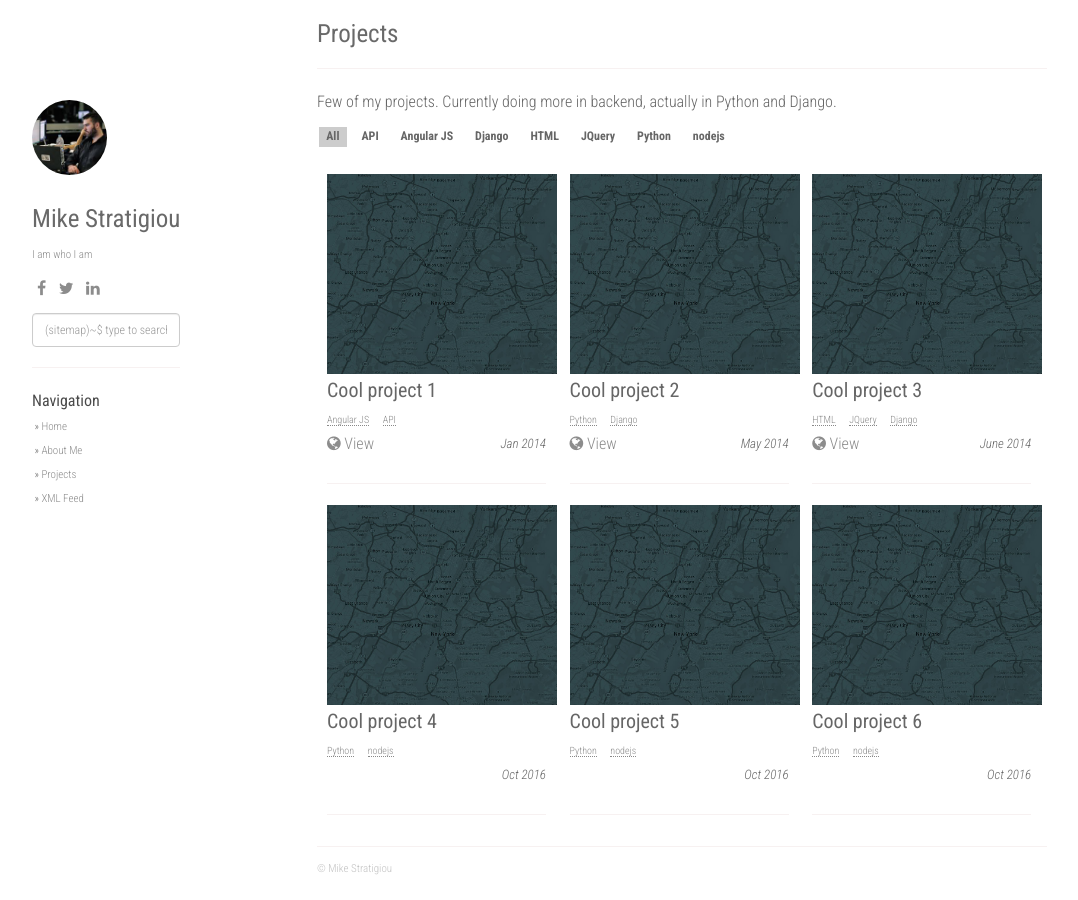
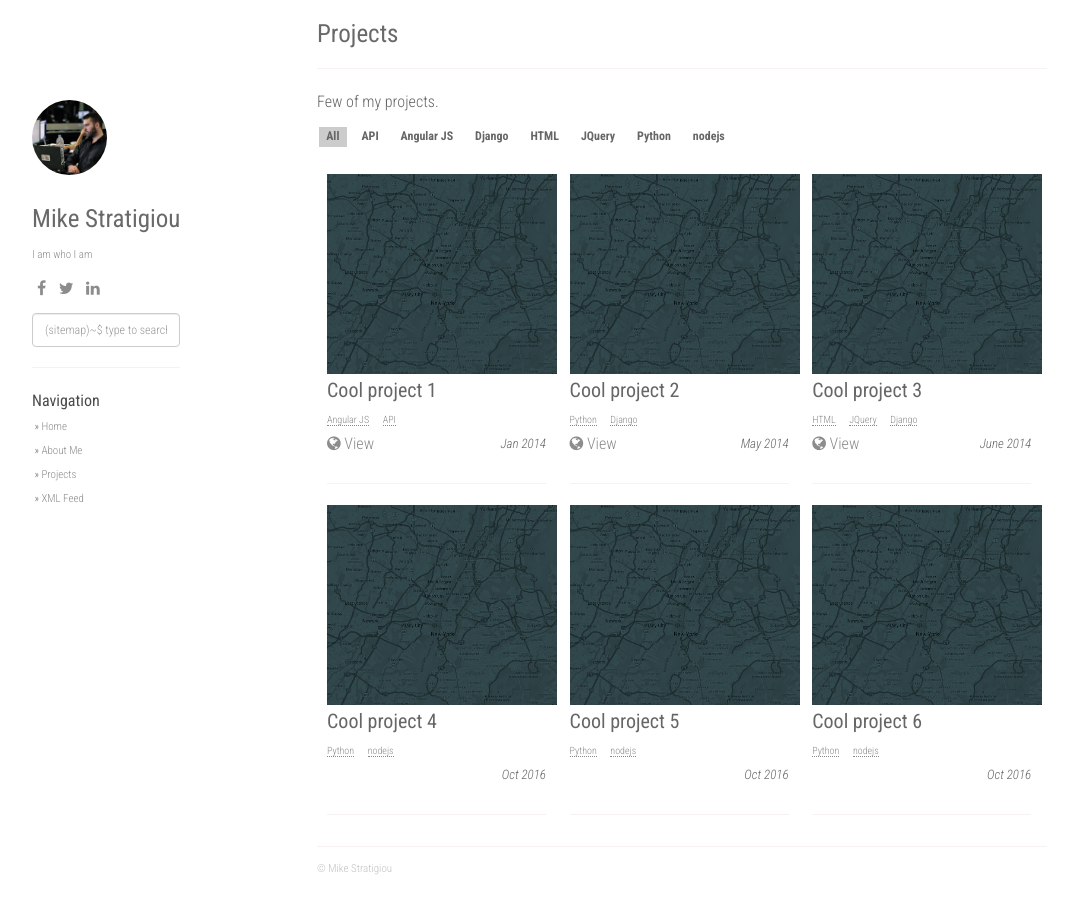
Before and after one commit to gomikestrat/gomikestrat.github.io, a Jekyll site: the page built from projects.md, in a window 1280 px wide. Shown: the whole page, without its empty margins (53-1131 px from the left). Built offline with Jekyll 4.4.1, drawn with Linux system fonts in a browser that asks for light colours; nearby versions of some CDN libraries.

Commit message:
Update projects.md

```diff
--- a/projects.md
+++ b/projects.md
@@ -4,4 +4,4 @@ title: Projects
 permalink: /projects/
 ---
 
-Few of my projects. Currently doing more in backend, actually in Python and Django.
+Few of my projects.
```
